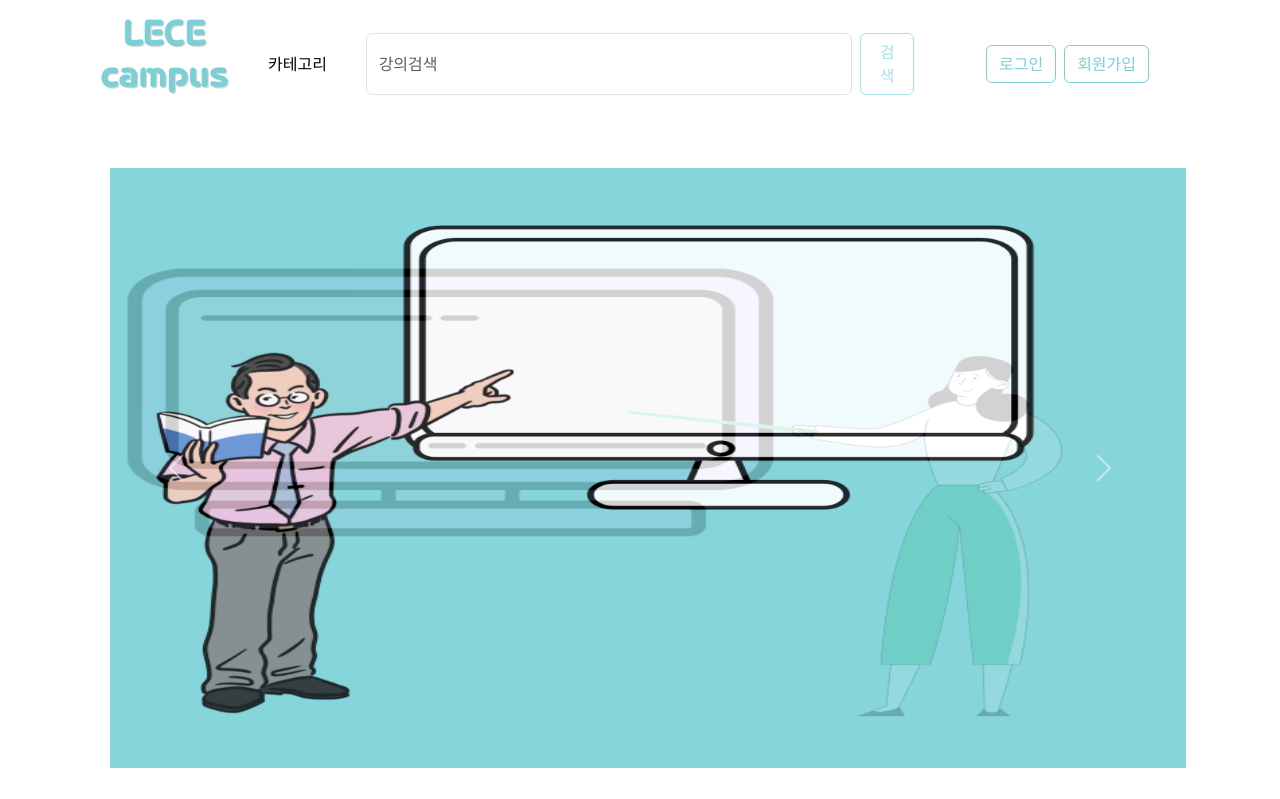
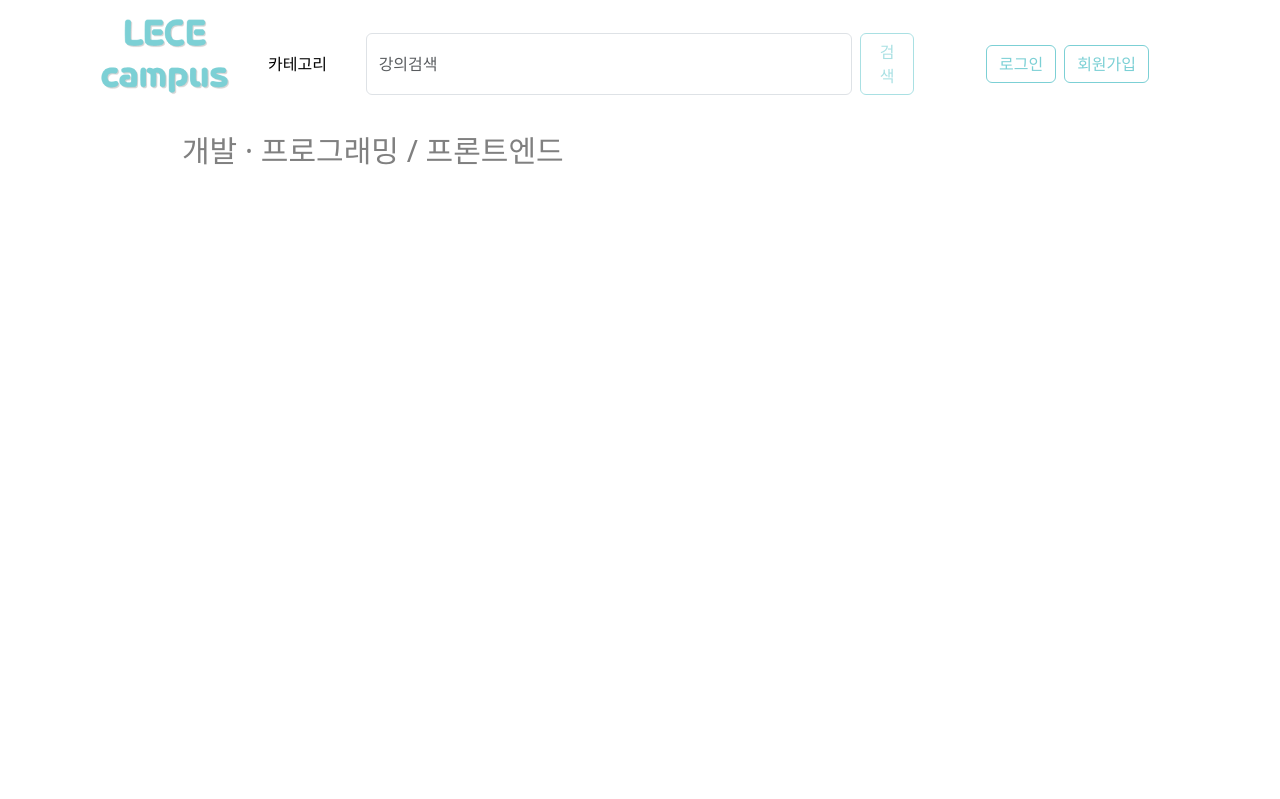
Before and after one commit to clzks/GoingUpDragon, a React (Create React App) app in the folder my-app/: page / in a window 1280 px wide. Shown: the top 799 px of the page. Built offline with nearby package versions, Linux system fonts and the light colour scheme.

Commit message:
강의 상세 페이지 작업중

```diff
--- a/my-app/src/App.js
+++ b/my-app/src/App.js
@@ -2,8 +2,9 @@
 import "./App.css";
 import "bootstrap/dist/css/bootstrap.min.css"; // 리액트 부트스트랩 임포트
 import MainLayout from "./layouts/mainPage/MainLayout";
+import CourseDetailLayout from "./layouts/courseDetailPage/courseDetailLayout";
 
 function App() {
-  return <MainLayout></MainLayout>;
+  return <CourseDetailLayout></CourseDetailLayout>;
 }
 export default App;
--- /dev/null
+++ b/my-app/src/components/courseDetailPage/banner/CourseThumnail.jsx
@@ -0,0 +1,18 @@
+import React from "react";
+import styled from "styled-components";
+
+const CourseThumnail = () => {
+  return <StyledThumnail></StyledThumnail>;
+};
+
+const StyledThumnail = styled.div`
+  position: absolute; /* 부모를 기준으로 위치 지정 */
+  width: 640px;
+  height: 360px;
+  background-color: white;
+  right: 360px; /* 부모의 오른쪽 끝에서 10px 떨어짐 */
+  top: 200px; /* 부모의 위쪽에서 20px 떨어짐 */
+  border-radius: 10px;
+`;
+
+export default CourseThumnail;
--- /dev/null
+++ b/my-app/src/components/courseDetailPage/banner/DetailCourseBanner.jsx
@@ -0,0 +1,48 @@
+import React from "react";
+import styled from "styled-components";
+import CourseThumnail from "./CourseThumnail";
+import { Container } from "react-bootstrap";
+
+const DetailCourseBanner = ({ lectureData, enrollmentData }) => {
+  const { mainCategory, secondaryCategory, title, keyPoint, tags } =
+    lectureData;
+  const { instructor, rating, reviews, students } = enrollmentData;
+
+  return (
+    <div>
+      <StyledBanner>
+        <CourseThumnail></CourseThumnail>
+        <StyledCategoryText>
+          {mainCategory} / {secondaryCategory}
+        </StyledCategoryText>
+        <StyledBannerText>ㅇㅇ</StyledBannerText>
+        <StyledBannerText>ㅇㅇ</StyledBannerText>
+      </StyledBanner>
+    </div>
+  );
+};
+
+const StyledBanner = styled(Container)`
+  min-height: 900px;
+  position: relative;
+  flex-direction: column;
+  color: white;
+`;
+
+const StyledBannerText = styled.span`
+  justify-content: flex-start; /* 왼쪽 정렬 */
+  padding-left: 100px; /* 왼쪽 여백 */
+  margin-top: 20px;
+`;
+
+const StyledCategoryText = styled(StyledBannerText)`
+  margin-top: 80px;
+  color: gray;
+  font-size: 30px;
+`;
+
+const StyledBannerTitle = styled(StyledBannerText)`
+  margin-top: 150px;
+`;
+
+export default DetailCourseBanner;
--- /dev/null
+++ b/my-app/src/layouts/courseDetailPage/courseDetailLayout.jsx
@@ -0,0 +1,33 @@
+import React from "react";
+import Layout from "../../components/common/layout/Layout";
+import DetailCourseBanner from "../../components/courseDetailPage/banner/DetailCourseBanner";
+
+const CourseDetailLayout = () => {
+  const lectureInfo = {
+    instructor: "이준호",
+    mainCategory: "개발 · 프로그래밍",
+    secondaryCategory: "프론트엔드 ",
+    title: "모던 웹 개발: 프론트엔드 기초부터 심화까지",
+    keyPoint:
+      "이 강좌는 HTML, CSS, JavaScript의 기본부터 React, Vue.js와 같은 최신 프레임워크까지 아우르며, 실제 프로젝트를 통해 실무 능력을 키우는 데 중점을 둡니다.",
+    tags: ["Html", "CSS"],
+  };
+
+  const enrollmentInfo = {
+    instructor: "이준호",
+    rating: 4.8,
+    reviews: 133,
+    students: 1300,
+  };
+
+  return (
+    <Layout>
+      <DetailCourseBanner
+        lectureData={lectureInfo}
+        enrollmentData={enrollmentInfo}
+      ></DetailCourseBanner>
+    </Layout>
+  );
+};
+
+export default CourseDetailLayout;
```
